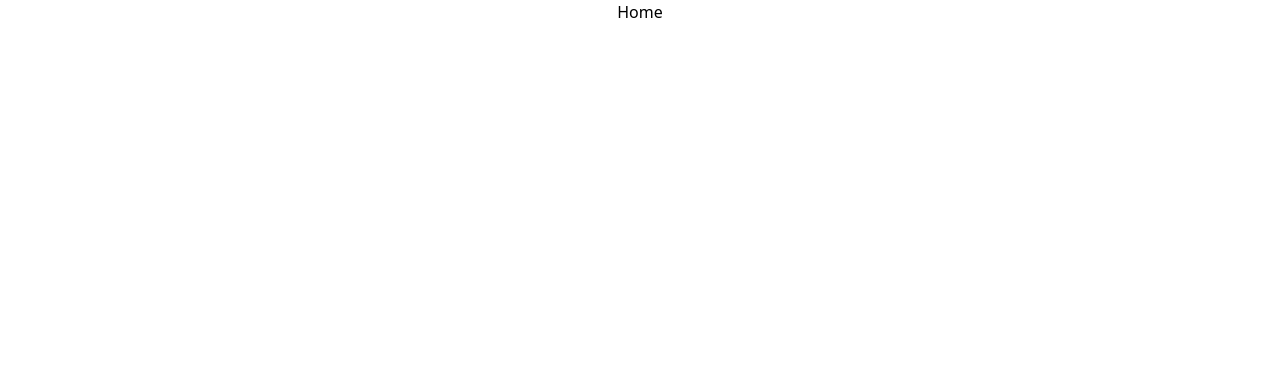
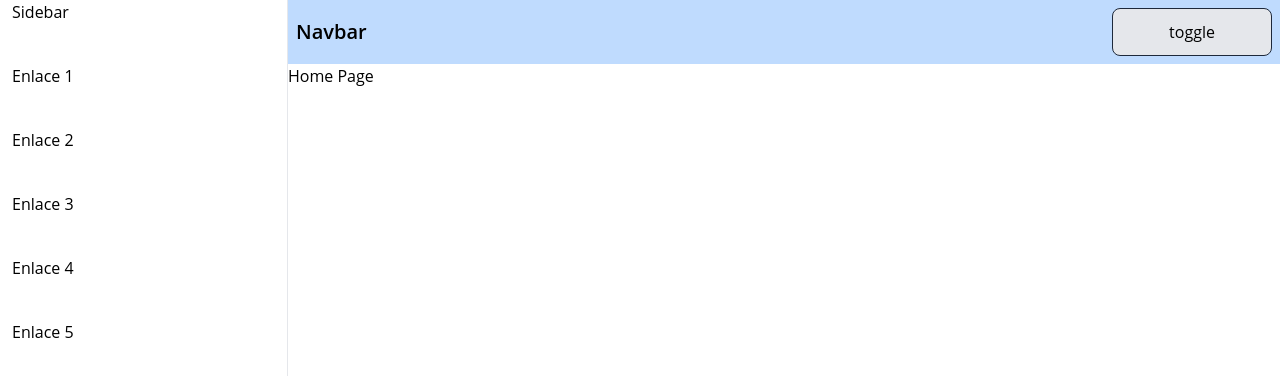
Before and after one commit to JOMADELEMA/react-ui-ux-comps, a React (Create React App) app: page / in a window 1280 px wide. Shown: the top 376 px of the page. Built offline with nearby package versions, Linux system fonts and the light colour scheme.

Commit message:
se implementó el sidebar, navbar y cambio entre light y dark mode

```diff
--- a/src/App.css
+++ b/src/App.css
@@ -1,38 +1,10 @@
-.App {
-  text-align: center;
+::-webkit-scrollbar {
+  width: 6px;
 }
-
-.App-logo {
-  height: 40vmin;
-  pointer-events: none;
+::-webkit-scrollbar-thumb {
+  background-color: rgb(216, 216, 216);
+  border-radius: 40px;
 }
-
-@media (prefers-reduced-motion: no-preference) {
-  .App-logo {
-    animation: App-logo-spin infinite 20s linear;
-  }
+::-webkit-scrollbar-track {
+  background-color: transparent;
 }
-
-.App-header {
-  background-color: #282c34;
-  min-height: 100vh;
-  display: flex;
-  flex-direction: column;
-  align-items: center;
-  justify-content: center;
-  font-size: calc(10px + 2vmin);
-  color: white;
-}
-
-.App-link {
-  color: #61dafb;
-}
-
-@keyframes App-logo-spin {
-  from {
-    transform: rotate(0deg);
-  }
-  to {
-    transform: rotate(360deg);
-  }
-}
--- a/src/App.js
+++ b/src/App.js
@@ -1,14 +1,32 @@
 import "./App.css";
 import { BrowserRouter } from "react-router-dom";
 import AppRouter from "./routes/AppRouter";
+import { useStateContext } from "./contexts/ContextProvider";
+import Navbar from "./components/Navbar";
+import Sidebar from "./components/Sidebar";
 
 function App() {
+  const { currentMode } = useStateContext();
+
   return (
     <>
       <div className="App">
-        <BrowserRouter>
-          <AppRouter />
-        </BrowserRouter>
+        <div className={currentMode === "Dark" ? "dark" : ""}>
+          <BrowserRouter>
+            <div className="flex h-screen bg-white dark:bg-main-dark-bg">
+              <div className="w-72 fixed dark:bg-main-dark-bg dark:text-gray-200 dark:border-r-1 border-r-1">
+                <Sidebar />
+              </div>
+
+              <div className="w-full ml-72">
+                <Navbar />
+                <div>
+                  <AppRouter />
+                </div>
+              </div>
+            </div>
+          </BrowserRouter>
+        </div>
       </div>
     </>
   );
--- /dev/null
+++ b/src/components/Navbar.jsx
@@ -0,0 +1,22 @@
+import React from 'react'
+import { useStateContext } from '../contexts/ContextProvider'
+
+const Navbar = () => {
+
+    const { currentMode, setMode } = useStateContext();
+
+    return (
+        <>
+            <div className='dark:bg-blue-400 bg-blue-200 flex justify-between h-16'>
+                <div className='text-xl font-semibold dark:text-gray-50 self-center ml-2'>
+                    Navbar
+                </div>
+                <button onClick={() => setMode(currentMode)} className="border border-slate-800 dark:border-slate-200 rounded-lg bg-gray-200 dark:bg-gray-700 text-black dark:text-gray-200 p-2 w-40 hover:shadow-lg h-12 self-center mr-2">
+                    toggle
+                </button>
+            </div>
+        </>
+    )
+}
+
+export default Navbar
--- /dev/null
+++ b/src/components/Sidebar.jsx
@@ -0,0 +1,16 @@
+import React from 'react'
+
+const Sidebar = () => {
+  return (
+    <div className='h-screen ml-3'>
+        <div>Sidebar</div>
+        <div className='mt-10'>Enlace 1</div>
+        <div className='mt-10'>Enlace 2</div>
+        <div className='mt-10'>Enlace 3</div>
+        <div className='mt-10'>Enlace 4</div>
+        <div className='mt-10'>Enlace 5</div>
+    </div>
+  )
+}
+
+export default Sidebar
--- /dev/null
+++ b/src/contexts/ContextProvider.jsx
@@ -0,0 +1,23 @@
+import React, { createContext, useContext, useState } from 'react';
+
+const StateContext = createContext();
+
+export const ContextProvider = ({ children }) => {
+
+    const [currentMode, setCurrentMode] = useState("Light");
+
+    const setMode = (valor) => {
+        valor === 'Light' ? setCurrentMode('Dark') : setCurrentMode('Light');
+    };
+
+    return (
+        <StateContext.Provider value={{
+            currentMode,
+            setMode,
+        }}>
+            {children}
+        </StateContext.Provider>
+    );
+};
+
+export const useStateContext = () => useContext(StateContext);
--- a/src/index.css
+++ b/src/index.css
@@ -1,3 +1,9 @@
+body{
+    margin: 0;
+    padding:0;
+    font-family: "Open Sans", sans-serif;
+}
+
 @tailwind base;
 @tailwind components;
 @tailwind utilities;
--- a/src/index.js
+++ b/src/index.js
@@ -1,11 +1,14 @@
-import React from 'react';
-import ReactDOM from 'react-dom/client';
-import './index.css';
-import App from './App';
+import React from "react";
+import ReactDOM from "react-dom/client";
+import "./index.css";
+import App from "./App";
+import { ContextProvider } from "./contexts/ContextProvider";
 
-const root = ReactDOM.createRoot(document.getElementById('root'));
+const root = ReactDOM.createRoot(document.getElementById("root"));
 root.render(
   <React.StrictMode>
-    <App />
+    <ContextProvider>
+      <App />
+    </ContextProvider>
   </React.StrictMode>
 );
--- a/src/pages/HomePage.jsx
+++ b/src/pages/HomePage.jsx
@@ -2,7 +2,9 @@ import React from 'react'
 
 const Home = () => {
   return (
-    <div>Home</div>
+    <div className=''>
+      <h1 className='text-black dark:text-gray-200'>Home Page</h1>
+    </div>
   )
 }
 
--- a/src/routes/AppRouter.jsx
+++ b/src/routes/AppRouter.jsx
@@ -3,7 +3,6 @@ import { HomePage, AboutPage, NotFoundPage } from '../pages'
 
 export default function AppRouter() {
     return (
-
         <>
             <Routes>
                 <Route exact path="/" element={<HomePage />} />
```
Also changed, not shown: instrucciones.txt.
